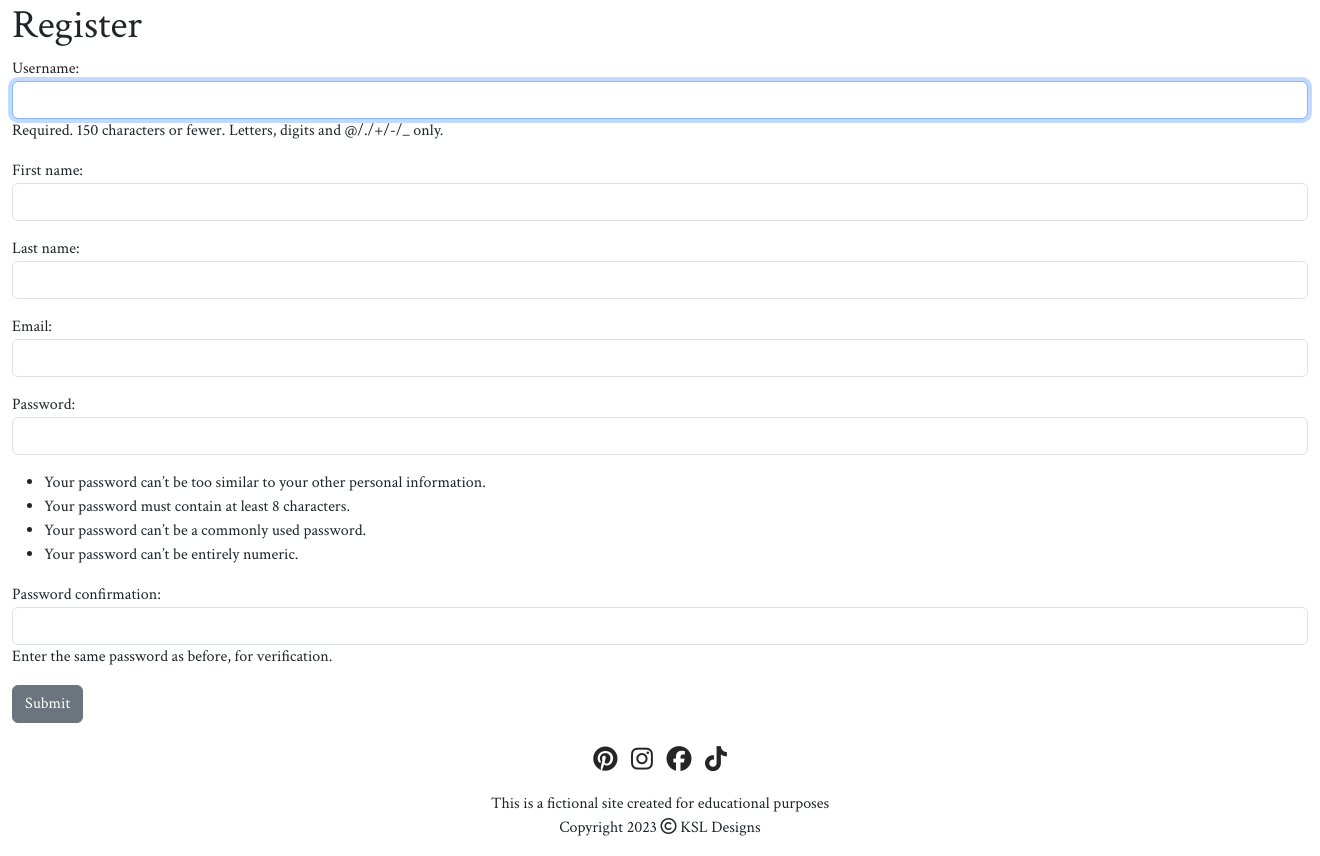
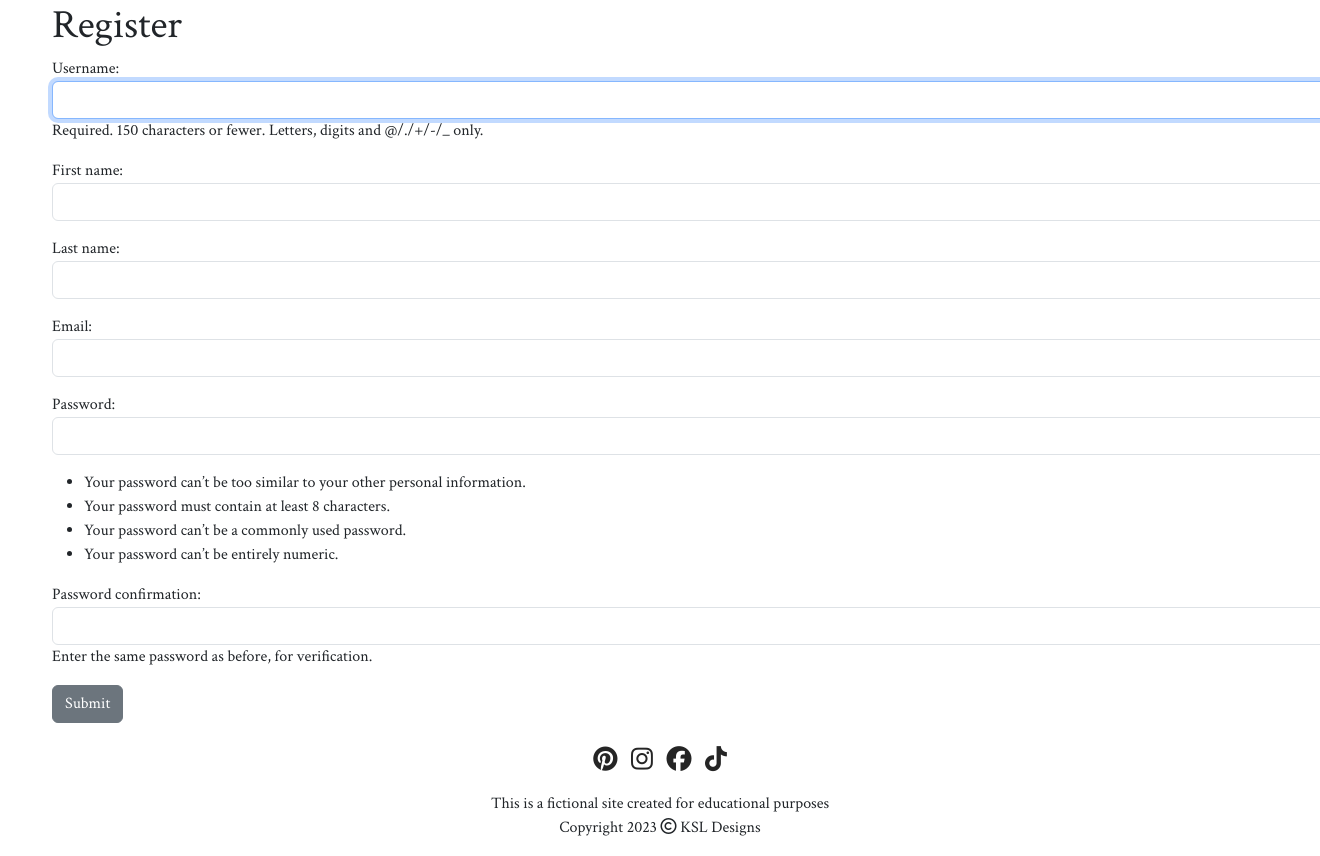
Before and after one commit to llewellynksj/little-white-dress, a Django app: page /customers/register/ in a window 1320 px wide; the page is wider, and only the part inside the window is pictured. Shown: the part 49-905 px from the top of that part. Run offline with Django 3.2, Linux system fonts and the light colour scheme; some libraries are stand-ins or nearby versions.

Commit message:
Add body-content style to all templates in customer app

```diff
--- a/customer/templates/create_profile.html
+++ b/customer/templates/create_profile.html
@@ -3,7 +3,7 @@
 {% block content %}
 
 {% if user.is_authenticated %}
-        <div class="container-fluid">
+        <div class="container-fluid body-content">
             <h1>Create Your Profile</h1>
 
             <div class="form-group">
--- a/customer/templates/registration/account_settings.html
+++ b/customer/templates/registration/account_settings.html
@@ -3,7 +3,7 @@
 {% block content %}
 
 {% if user.is_authenticated %}
-<div class="container-fluid">
+<div class="container-fluid body-content">
     <h1>Update Account Settings</h1>
 
     <div class="form-group">
--- a/customer/templates/registration/login.html
+++ b/customer/templates/registration/login.html
@@ -2,7 +2,7 @@
 {% block title %}Login{% endblock %}
 {% block content %}
 
-<div class="container-fluid">
+<div class="container-fluid body-content">
     <h1>Login</h1>
 
     <div class="form-group">
--- a/customer/templates/registration/registration.html
+++ b/customer/templates/registration/registration.html
@@ -2,7 +2,7 @@
 {% block title %}Register{% endblock %}
 {% block content %}
 
-<div class="container-fluid">
+<div class="container-fluid body-content">
     <h1>Register</h1>
 
     <div class="form-group">
--- a/customer/templates/registration/update_password.html
+++ b/customer/templates/registration/update_password.html
@@ -2,7 +2,7 @@
 {% block title %}Change Password{% endblock %}
 {% block content %}
 
-<div class="container-fluid">
+<div class="container-fluid body-content">
     <h1>Change Password</h1>
 
     <div class="form-group">
--- a/customer/templates/update_profile.html
+++ b/customer/templates/update_profile.html
@@ -3,7 +3,7 @@
 {% block content %}
 
 {% if user.is_authenticated %}
-    <div class="">
+    <div class="container-fluid body-content">
         {% if user.id == customer.user.id %}
             <h1>Update Your Profile</h1>
             <div class="form-group">
```
